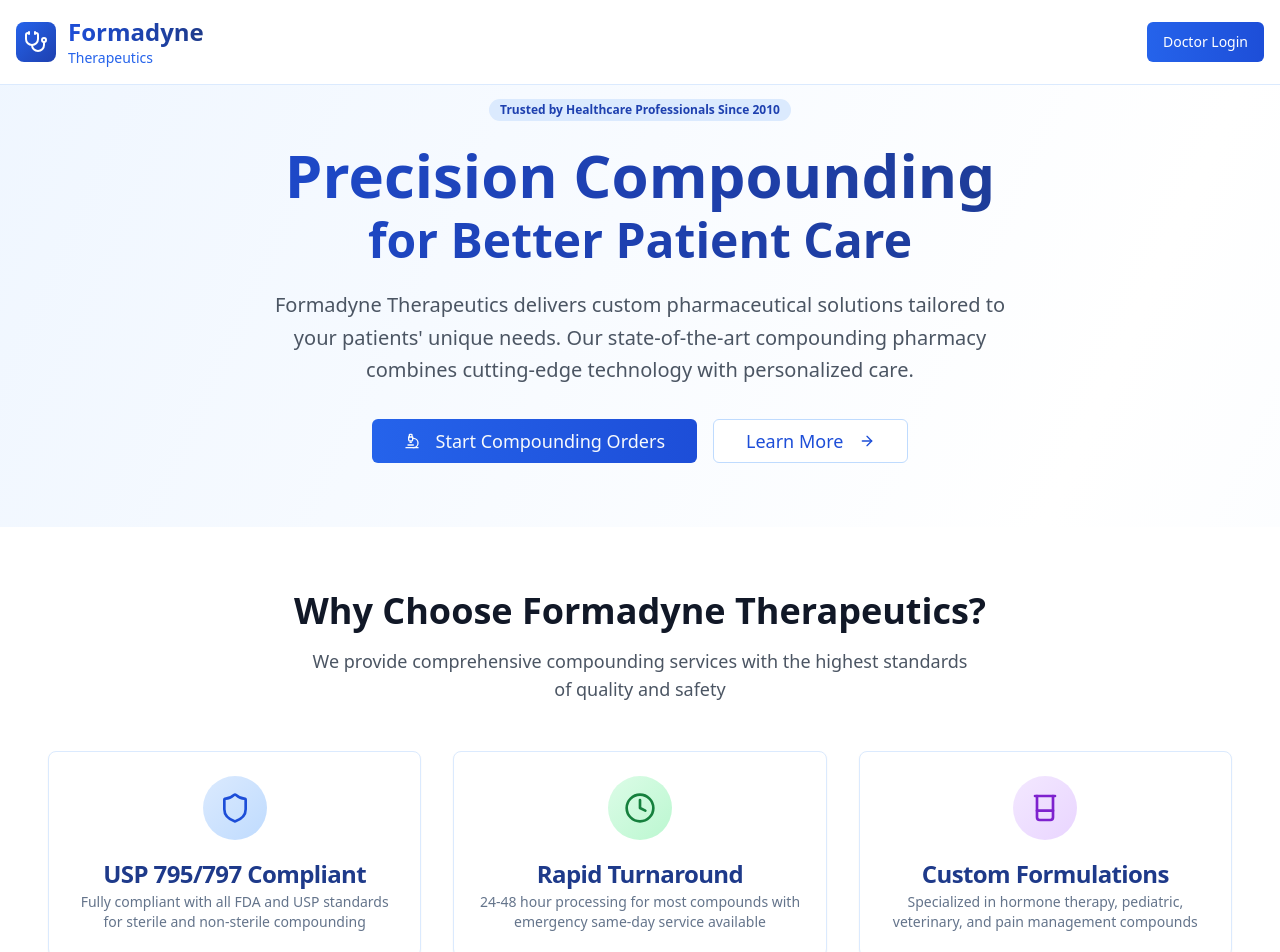
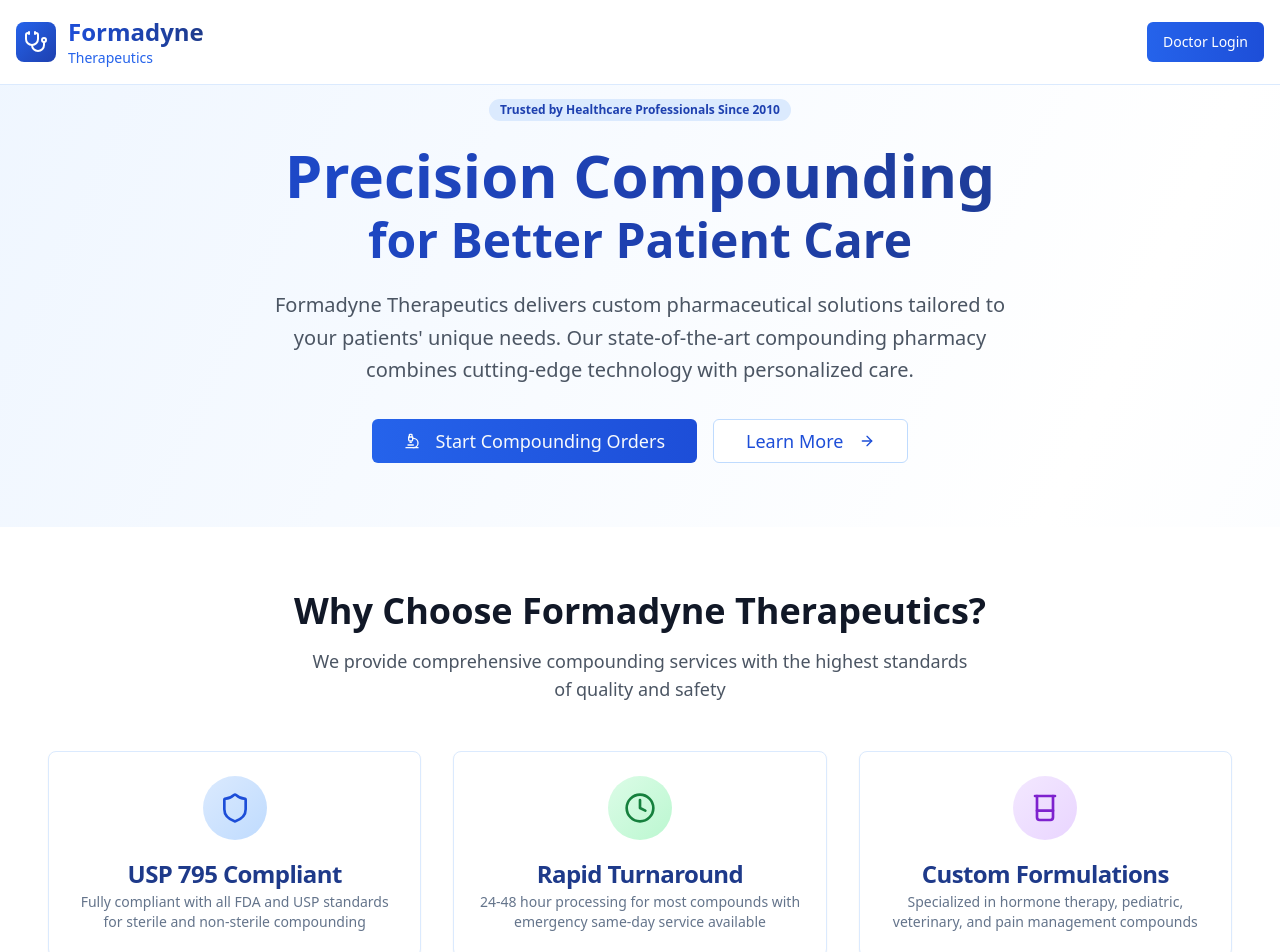
Before and after one commit to jeetpat84/formadyne-connect-hub, a React (Vite) app: page / in a window 1280 px wide. Shown: the top 952 px of the page. Built offline with nearby package versions, Linux system fonts and the light colour scheme.

Commit message:
Visual edit in Lovable
Edited UI in Lovable

```diff
--- a/src/components/LandingPage.tsx
+++ b/src/components/LandingPage.tsx
@@ -1,4 +1,3 @@
-
 import { Card, CardContent, CardDescription, CardHeader, CardTitle } from '@/components/ui/card';
 import { Button } from '@/components/ui/button';
 import { Badge } from '@/components/ui/badge';
@@ -51,7 +50,7 @@ const LandingPage = () => {
                 <div className="bg-gradient-to-br from-blue-100 to-blue-200 w-16 h-16 rounded-full flex items-center justify-center mx-auto mb-4">
                   <Shield className="h-8 w-8 text-blue-700" />
                 </div>
-                <CardTitle className="text-blue-900">USP 795/797 Compliant</CardTitle>
+                <CardTitle className="text-blue-900">USP 795 Compliant</CardTitle>
                 <CardDescription>
                   Fully compliant with all FDA and USP standards for sterile and non-sterile compounding
                 </CardDescription>
```
